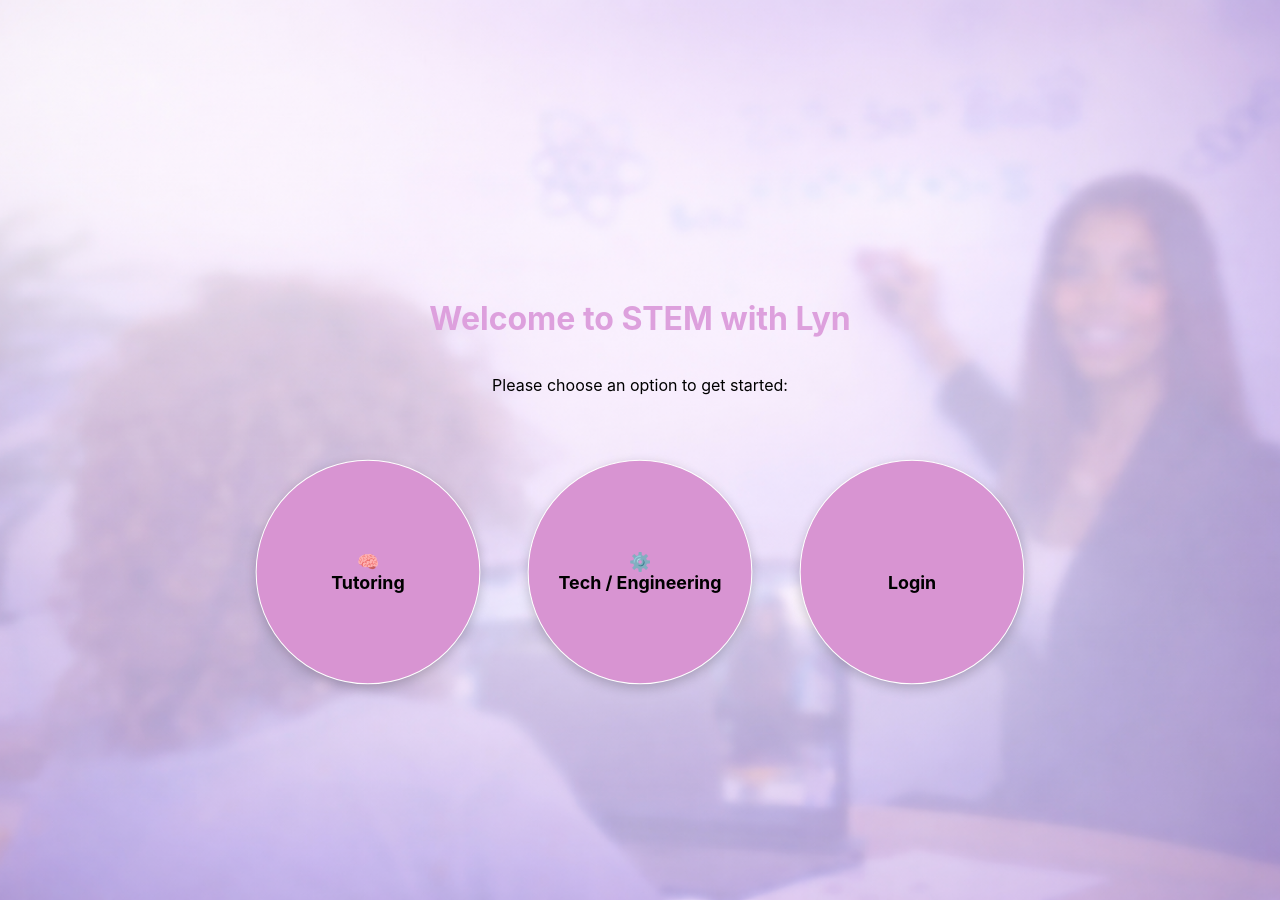
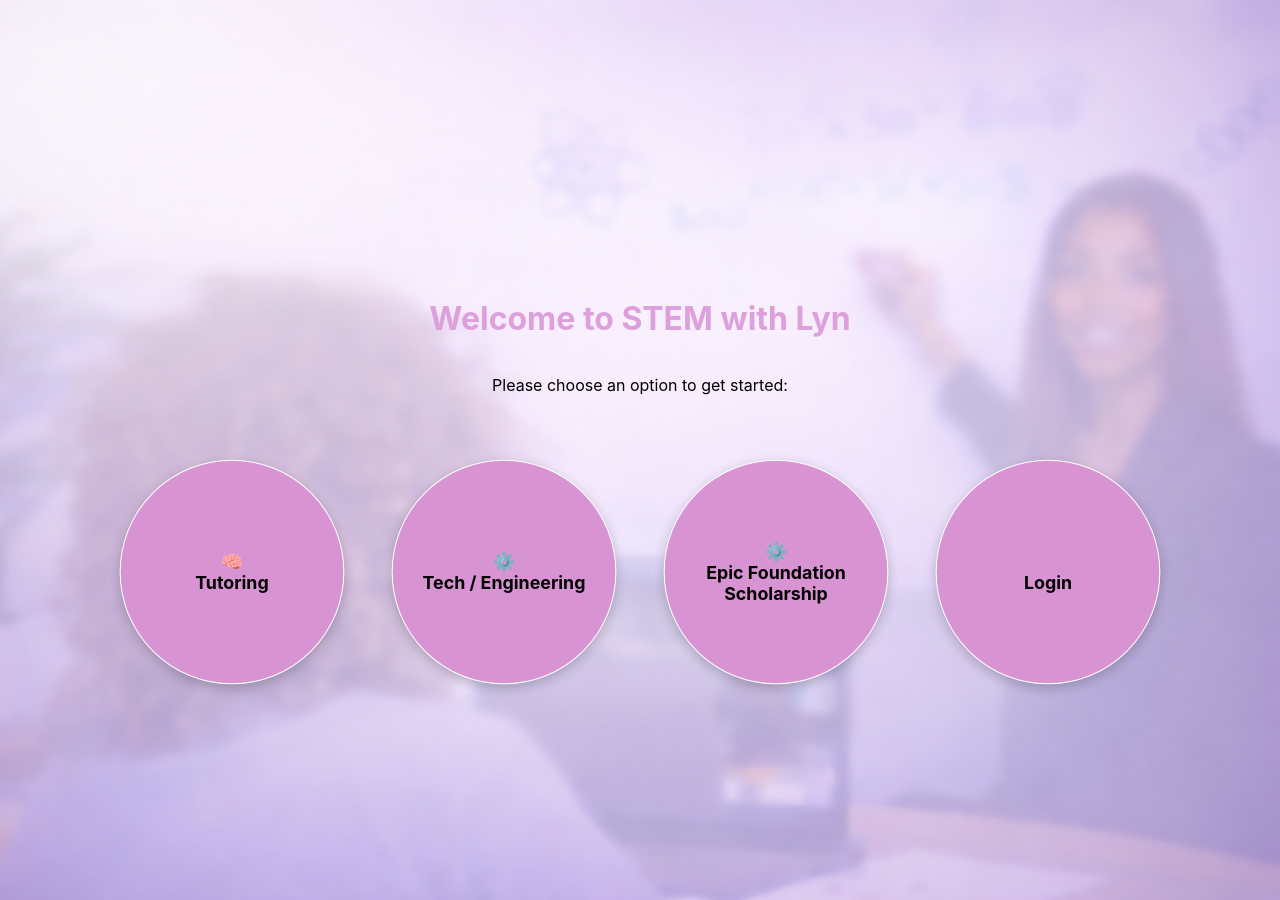
Before and after one commit to CaMy395/StemWithLyn, a React (Create React App) app in the folder frontend/: page / in a window 1280 px wide. Built offline with nearby package versions, Linux system fonts and the light colour scheme; no server answers.

Commit message:
Updated STEM favicon

```diff
--- a/frontend/src/components/Admin/Clients.js
+++ b/frontend/src/components/Admin/Clients.js
@@ -215,6 +215,7 @@ const Clients = () => {
             <select name="category" value={newClient.category} onChange={handleChange} required>
               <option value="StemwithLyn">StemwithLyn</option>
               <option value="United Mentors">United Mentors</option>
+              <option value="BWLA">B.Wright Leadership Academy</option>
               <option value="Above & Beyond Learning">Above & Beyond Learning</option>
               <option value="Club Z">Club Z</option>
             </select>
--- a/frontend/src/components/Public/Register.js
+++ b/frontend/src/components/Public/Register.js
@@ -117,7 +117,7 @@ const Register = () => {
                     <button
                         type="submit"
                         style={{
-                            backgroundColor: '#8B0000',
+                            backgroundColor: '#dda0dd',
                             color: 'white',
                             border: 'none',
                             padding: '10px 20px',
--- a/frontend/src/components/Public/WelcomePage.js
+++ b/frontend/src/components/Public/WelcomePage.js
@@ -18,6 +18,16 @@ const WelcomePage = () => {
                         ⚙️<br />Tech / Engineering
                     </div>
                 </Link>
+                <a
+                href="https://epicsouthflorida.org/mentorship"
+                target="_blank"
+                rel="noopener noreferrer"
+                style={{ textDecoration: 'none' }}
+                >
+                <div className="bubble-button">
+                    ⚙️<br />Epic Foundation Scholarship
+                </div>
+                </a>
                 <Link to="/login" style={{ textDecoration: 'none' }}>
                     <div className="bubble-button">
                         <br />Login
--- a/frontend/src/data/appointmentTypes.json
+++ b/frontend/src/data/appointmentTypes.json
@@ -1,4 +1,5 @@
 [
+  { "title": "Brent Wright Leadership Academy (30 min)", "category": "Tutoring", "price": 0 },
   { "title": "Brent Wright Leadership Academy (1 hour)", "category": "Tutoring", "price": 0 },
 
   { "title": "Virtual Tutoring (1 hour, @ $50.00)", "category": "Tutoring", "price": 50 },
```
Also changed, not shown: 1 other file (tests, documents, lock files or other folders).
